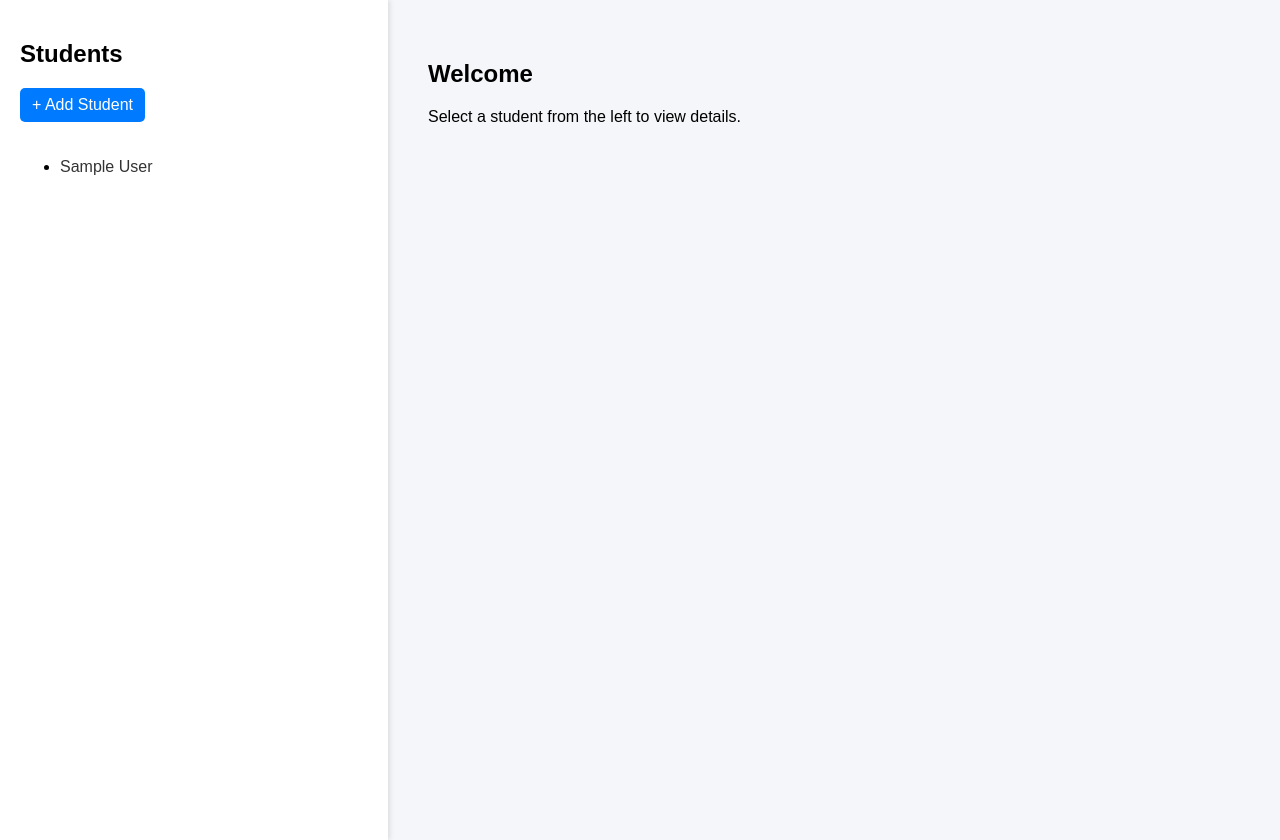
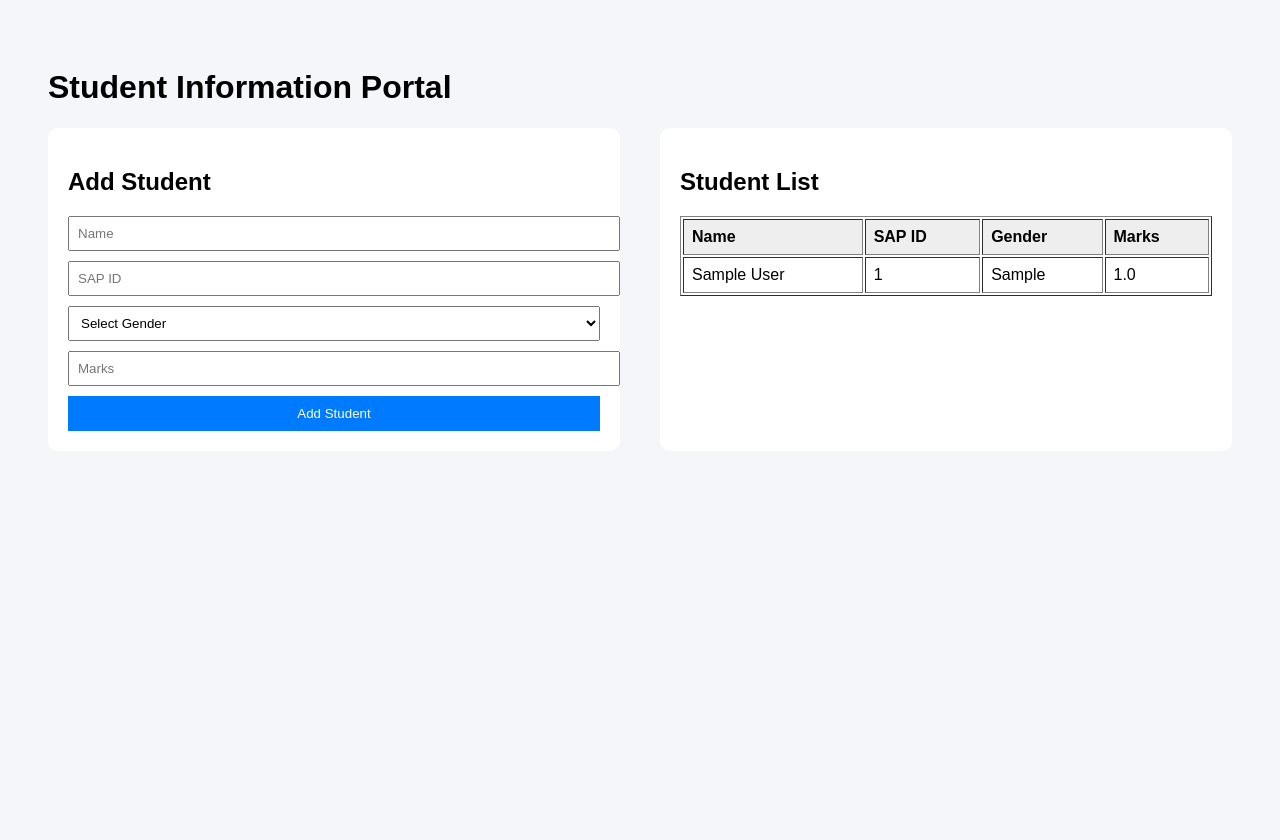
Before and after one commit to karleaabha-byte/studentinfo, a Flask app: page / in a window 1280 px wide. After the commit the page ends 431 px from the top, so only its background shows below. Run offline with Flask 3, Linux system fonts and the light colour scheme; tables that the repository leaves empty hold one stand-in row (values such as "Sample post").

Commit message:
Update index.html

```diff
--- a/templates/index.html
+++ b/templates/index.html
@@ -4,65 +4,97 @@
     <title>Student Portal</title>
     <style>
         body {
-            font-family: Arial, sans-serif;
-            display: flex;
-            margin: 0;
-            background-color: #f4f6f9;
-        }
-
-        .left {
-            width: 30%;
-            background: white;
-            padding: 20px;
-            height: 100vh;
-            box-shadow: 2px 0 5px rgba(0,0,0,0.1);
-        }
-
-        .right {
-            width: 70%;
+            font-family: Arial;
+            background: #f4f6f9;
             padding: 40px;
         }
 
-        a {
-            text-decoration: none;
-            color: #333;
+        .container {
+            display: flex;
+            gap: 40px;
         }
 
-        li {
+        .form-box, .list-box {
+            background: white;
+            padding: 20px;
+            border-radius: 10px;
+            width: 45%;
+        }
+
+        input, select {
+            width: 100%;
+            padding: 8px;
             margin-bottom: 10px;
         }
 
-        .add-btn {
-            display: inline-block;
-            margin-bottom: 20px;
-            padding: 8px 12px;
+        button {
+            padding: 10px;
             background: #007bff;
             color: white;
-            border-radius: 5px;
+            border: none;
+            width: 100%;
+        }
+
+        table {
+            width: 100%;
+            margin-top: 10px;
+        }
+
+        th, td {
+            padding: 8px;
+            text-align: left;
+        }
+
+        th {
+            background: #eee;
         }
     </style>
 </head>
 <body>
 
-<div class="left">
-    <h2>Students</h2>
+<h1>Student Information Portal</h1>
 
-    <a class="add-btn" href="/add">+ Add Student</a>
+<div class="container">
 
-    <ul>
-        {% for student in students %}
-            <li>
-                <a href="/student/{{ student[0] }}">
-                    {{ student[1] }}
-                </a>
-            </li>
-        {% endfor %}
-    </ul>
-</div>
+    <div class="form-box">
+        <h2>Add Student</h2>
+        <form method="POST">
+            <input type="text" name="name" placeholder="Name" required>
+            <input type="text" name="sapid" placeholder="SAP ID" required>
 
-<div class="right">
-    <h2>Welcome</h2>
-    <p>Select a student from the left to view details.</p>
+            <select name="gender" required>
+                <option value="">Select Gender</option>
+                <option>Male</option>
+                <option>Female</option>
+            </select>
+
+            <input type="number" step="0.01" name="marks" placeholder="Marks" required>
+
+            <button type="submit">Add Student</button>
+        </form>
+    </div>
+
+    <div class="list-box">
+        <h2>Student List</h2>
+        <table border="1">
+            <tr>
+                <th>Name</th>
+                <th>SAP ID</th>
+                <th>Gender</th>
+                <th>Marks</th>
+            </tr>
+
+            {% for student in students %}
+            <tr>
+                <td>{{ student[1] }}</td>
+                <td>{{ student[2] }}</td>
+                <td>{{ student[3] }}</td>
+                <td>{{ student[4] }}</td>
+            </tr>
+            {% endfor %}
+        </table>
+    </div>
+
 </div>
 
 </body>
```
